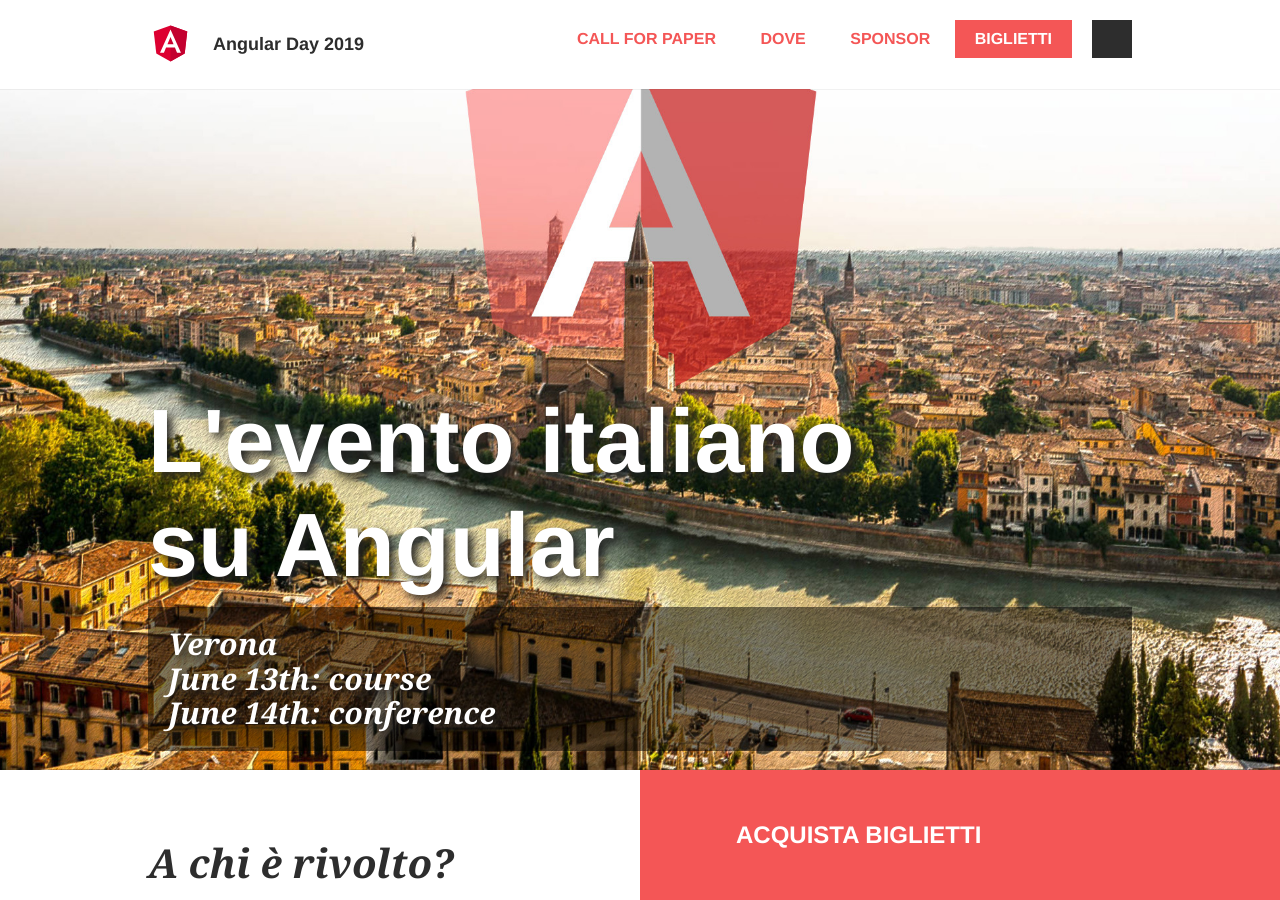
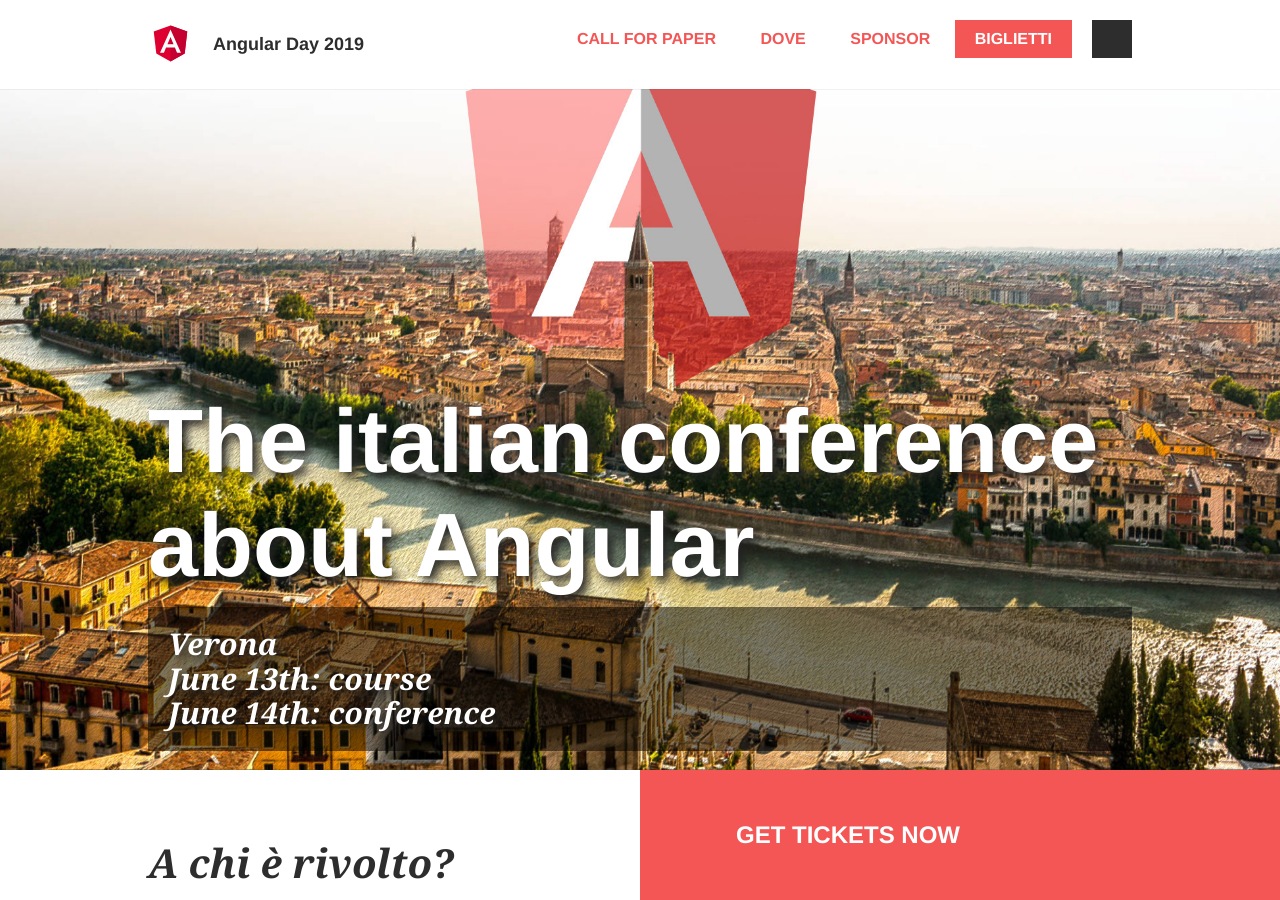
Before and after one commit to GrUSP/2019.angularday.it, a Jekyll site: the page built from index.html, in a window 1280 px wide and 900 px high. Built offline with Jekyll 4.4.1, drawn with Linux system fonts in a browser that asks for light colours; some web fonts are replaced; comment, search, counter and statistics services are not loaded.

Commit message:
Update intro.html

```diff
--- a/_includes/index/intro.html
+++ b/_includes/index/intro.html
@@ -1,7 +1,7 @@
 <div class="intro intro--{{ site.data.conference.slug }}" style="background-image:url('{{ site.baseurl }}/img/themes/{{ site.data.conference.slug }}/intro.png');">
   <div class="limit">
     <h2 class="intro__title">
-      L'evento italiano <br> su Angular
+      The italian conference <br> about Angular
     </h2>
     <h3 class="intro__where-when">
       {{ site.data.conference.where_when }}
@@ -17,7 +17,7 @@
     {% else %}
       <a href="{{ site.data.tickets.url }}" class="intro__register">
         <i class="intro__icon icon-play-1"></i>
-        Acquista biglietti
+        Get tickets now
       </a>
     {% endif %}
   {% endif %}
```
